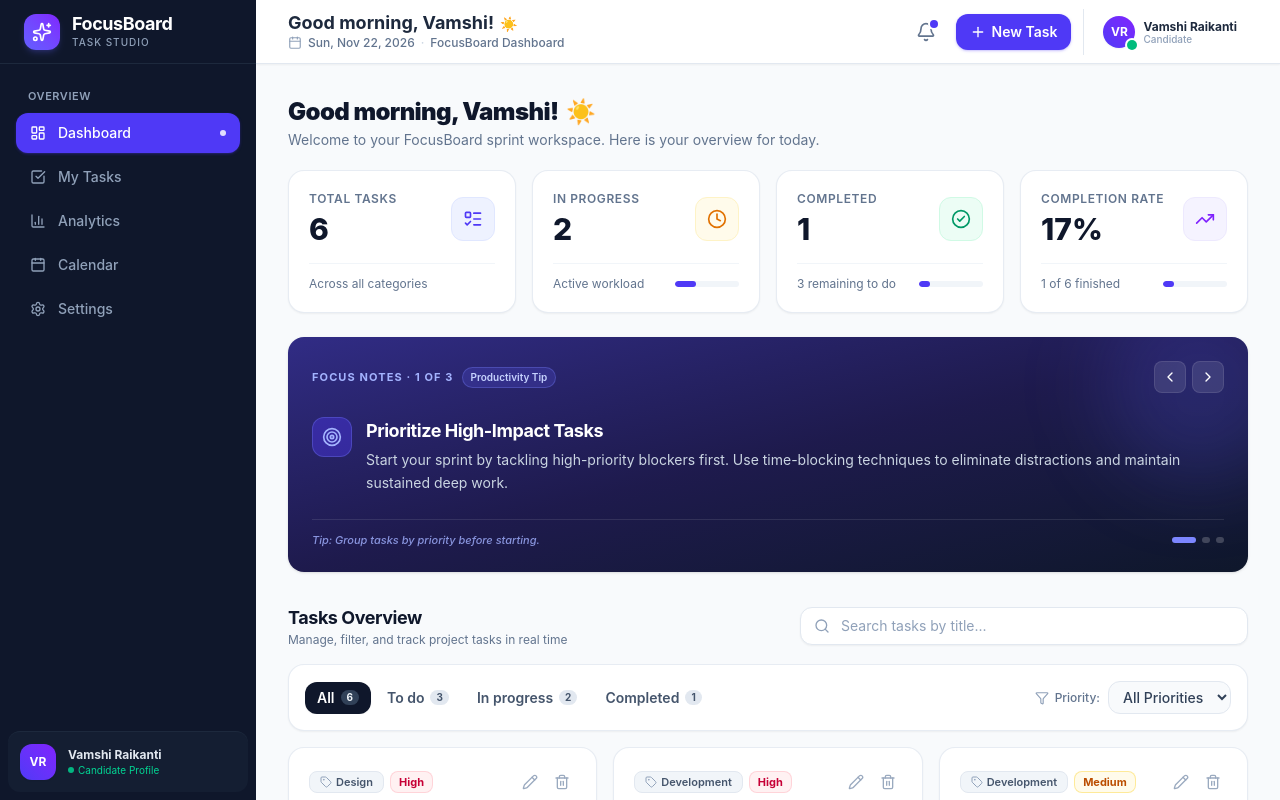
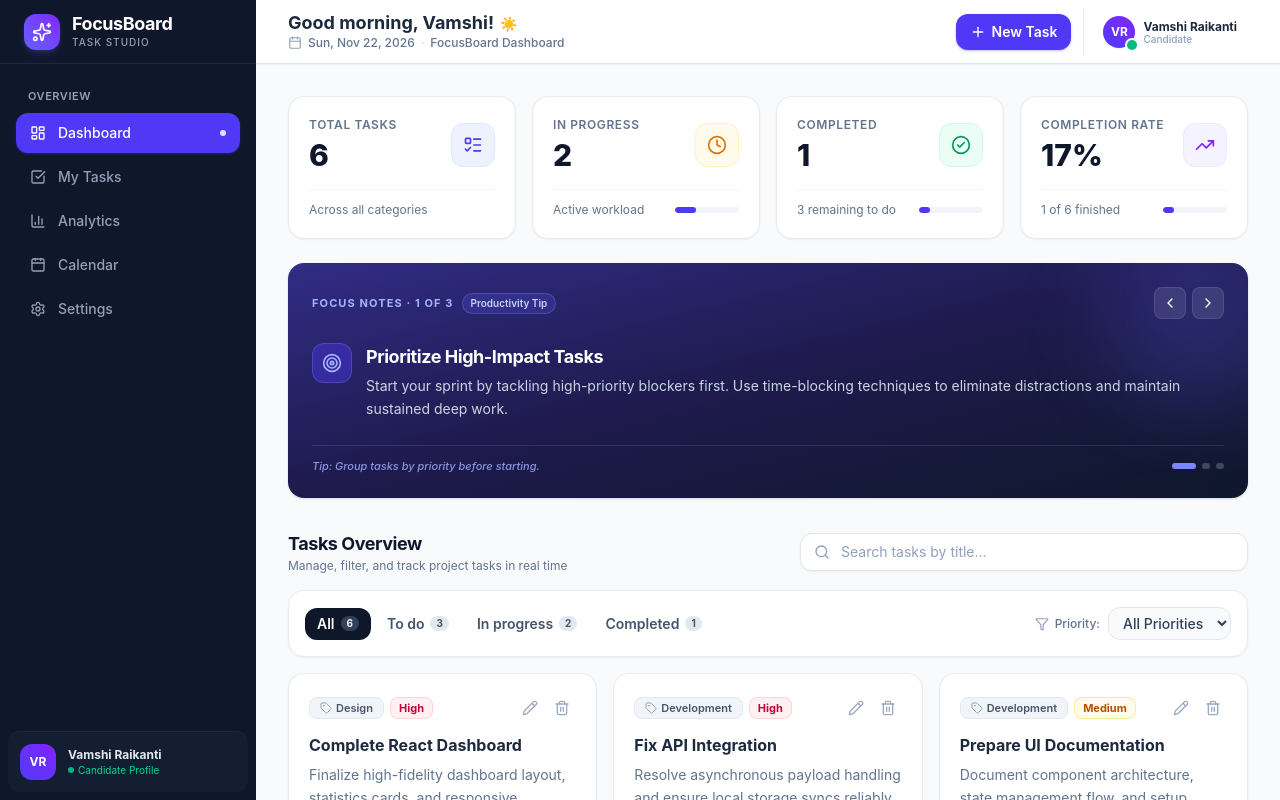
Before and after one commit to vamshi0107/FocusBoard, a React (Vite) app: page / in a window 1280 px wide. Shown: the top 800 px of the page. Built offline with nearby package versions, Linux system fonts and the light colour scheme.

Commit message:
Remove notification icon from header and retain single clean greeting in header

```diff
--- a/src/App.jsx
+++ b/src/App.jsx
@@ -204,11 +204,6 @@ export default function App() {
     setDeletedTasks([]);
   };
 
-  // Real-time clock greeting
-  const hour = new Date().getHours();
-  const greetingText = hour < 12 ? 'Good morning' : hour < 17 ? 'Good afternoon' : 'Good evening';
-  const greetingIcon = hour < 12 ? '☀️' : hour < 17 ? '🌤️' : '🌙';
-
   return (
     <div className="flex min-h-screen bg-slate-50 text-slate-900 font-sans antialiased">
       {/* Sidebar Navigation */}
@@ -250,20 +245,8 @@ export default function App() {
           ) : (
             /* Main Dashboard View */
             <>
-              {/* Section 1: Dashboard Welcome Banner & Statistics Cards */}
-              <div id="analytics-section" className="space-y-4">
-                <div className="flex flex-col sm:flex-row sm:items-center justify-between gap-1 pb-1">
-                  <div>
-                    <h3 className="text-xl sm:text-2xl font-black text-slate-900 tracking-tight flex items-center gap-2">
-                      <span>{greetingText}, {candidateProfile?.name?.split(' ')[0] || 'Vamshi'}!</span>
-                      <span>{greetingIcon}</span>
-                    </h3>
-                    <p className="text-xs sm:text-sm text-slate-500 mt-0.5">
-                      Welcome to your FocusBoard sprint workspace. Here is your overview for today.
-                    </p>
-                  </div>
-                </div>
-
+              {/* Section 1: Dashboard Statistics Cards */}
+              <div id="analytics-section">
                 <StatCard stats={stats} />
               </div>
 
--- a/src/components/Header.jsx
+++ b/src/components/Header.jsx
@@ -1,5 +1,5 @@
 import React from 'react';
-import { Menu, Plus, Bell, Calendar as CalendarIcon, User } from 'lucide-react';
+import { Menu, Plus, Calendar as CalendarIcon, User } from 'lucide-react';
 
 export default function Header({
   onOpenSidebar,
@@ -58,16 +58,6 @@ export default function Header({
 
       {/* Right: Actions, Create Task & Candidate Profile */}
       <div className="flex items-center gap-2 sm:gap-3">
-        {/* Notifications */}
-        <button
-          type="button"
-          className="p-2 rounded-lg text-slate-500 hover:text-slate-700 hover:bg-slate-100 transition-colors relative"
-          aria-label="Notifications"
-        >
-          <Bell className="w-5 h-5" />
-          <span className="absolute top-1.5 right-1.5 w-2 h-2 rounded-full bg-indigo-600 ring-2 ring-white"></span>
-        </button>
-
         {/* New Task Button */}
         <button
           type="button"
```
